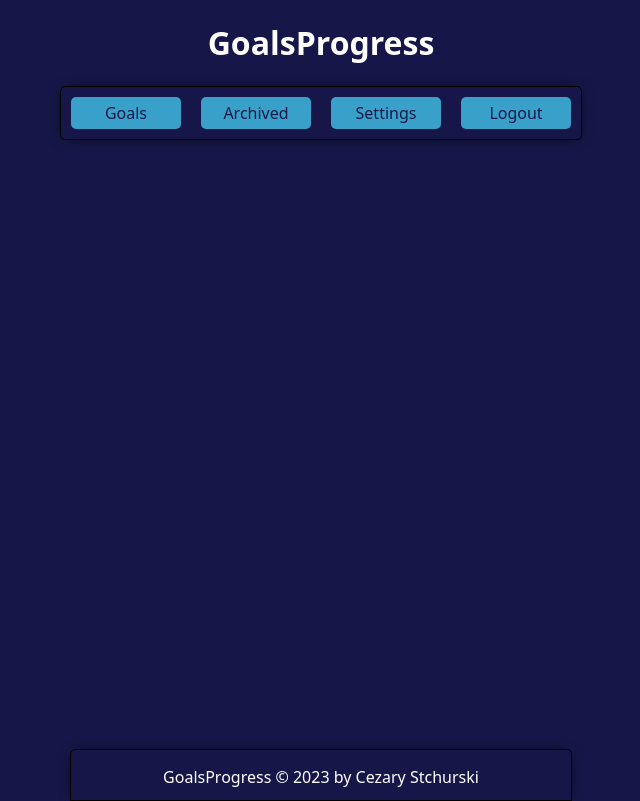
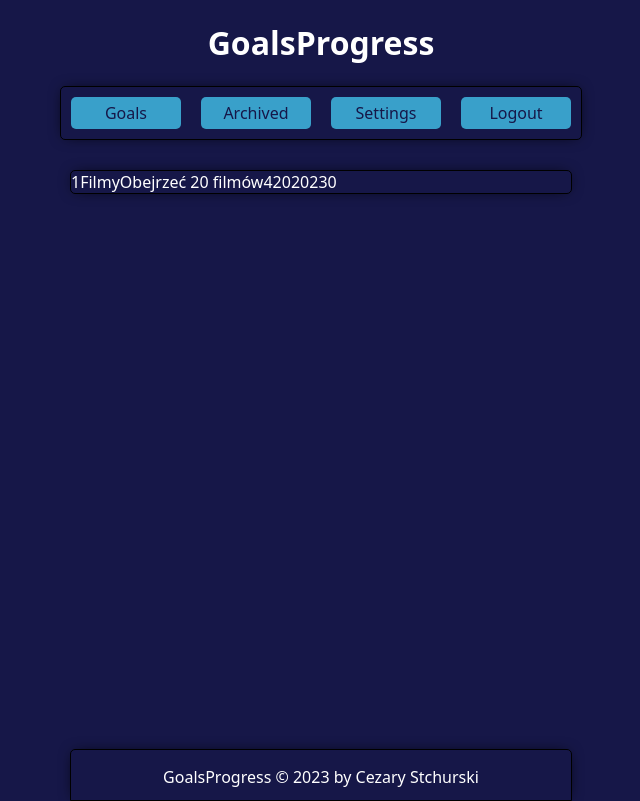
Before and after one commit to czareks2000/GoalsProgress, a React (Create React App) app in the folder goals-progress/: page /goal/1 in a window 1280 px wide. Shown: the whole page, without its empty margins (319-959 px from the left). Built offline with nearby package versions, Linux system fonts and the light colour scheme.

Commit message:
basic goal details

```diff
--- a/goals-progress/src/App.js
+++ b/goals-progress/src/App.js
@@ -1,12 +1,14 @@
 import './App.css';
 import { BrowserRouter, Route, Routes } from 'react-router-dom'
 
-import Goals from './components/Goals';
 import Header from './components/Header';
 import Footer from './components/Footer';
+import Goals from './components/Goals';
+import GoalDetails from './components/GoalDetails';
 import GoalCreateForm from './components/GoalCreateForm';
 import ArchviedGoals from './components/ArchviedGoals';
 import Settings from './components/Settings';
+
 
 function App() {
   const goals = [
@@ -60,7 +62,7 @@ function App() {
         <Routes>
           <Route path='/' element={<Goals goals={goals}/>}/>
           <Route path='/goals' element={<Goals goals={goals}/>}/>
-          <Route path='/goal/id' element={<>Goal Details</>}/>
+          <Route path='/goal/:id' element={<GoalDetails goals={goals}/>}/>
           <Route path='/goals/create' element={<GoalCreateForm onAdd={addGoal}/>}/>
           <Route path='/archived' element={<ArchviedGoals/>}/>
           <Route path='/settings' element={<Settings/>}/>
--- /dev/null
+++ b/goals-progress/src/components/GoalDetails.js
@@ -0,0 +1,37 @@
+import { useParams } from "react-router-dom"
+import { useEffect, useState } from "react"
+
+const GoalDetails = ({ goals }) => {
+    const [goal, setGoal] = useState();
+
+    const param = useParams();
+
+    useEffect(() => {
+        const getGoal = () => {
+            const goal = goals.find(x => `${x.id}` === param.id);
+            setGoal(goal);
+        }
+
+        getGoal();
+    })
+
+    return (
+        <div className="container shadow">
+            {goal ?
+            <div>
+                {goal.id}
+                {goal.name}
+                {goal.description}
+                {goal.currentValue}
+                {goal.targetValue}
+                {goal.progress}
+                {goal.daysLeft}
+            </div>
+            :
+            <p className="text-center">Loading...</p>
+            }
+        </div>
+    )
+}
+
+export default GoalDetails
--- a/goals-progress/src/components/Goals.js
+++ b/goals-progress/src/components/Goals.js
@@ -10,7 +10,7 @@ const Goals = ({ goals }) => {
       <div className="goals container shadow">
         {goals.map((goal) => (
           <div key={goal.id}>
-            <Link to="/goal/id">
+            <Link to={`/goal/${goal.id}`}>
               <Goal goal={goal}/>
             </Link>
           </div>
```
